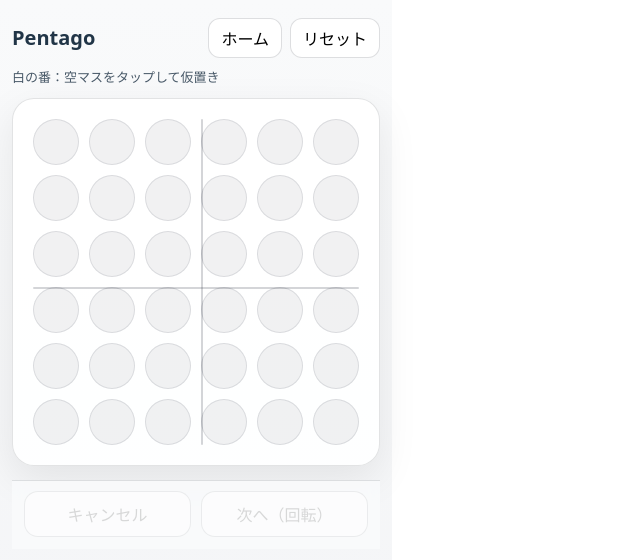
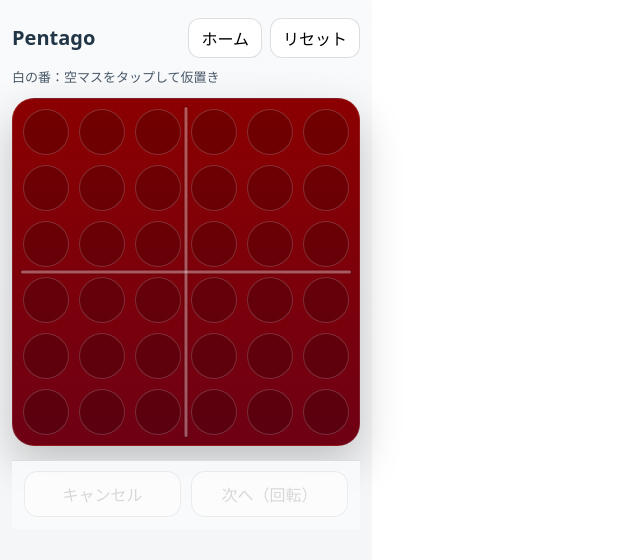
Before and after one commit to ykatoh1024-jpg/pentago-web, a React (Vite) app: page / in a window 1280 px wide. Both pictures are taken after a click on the button "友達と対戦". Shown: the top 560 px of the page, without its empty margins (0-640 px from the left). Built offline with nearby package versions, Linux system fonts and the light colour scheme.

Commit message:
Make board deep crimson and align quadrant divider lines

```diff
--- a/src/Board.tsx
+++ b/src/Board.tsx
@@ -28,65 +28,91 @@ export default function Board({
 }: Props) {
   const GAP = 10;
   const CELL = 46;
+  const PAD = 10;
+
+  // 盤面の“実寸”（グリッド部分）
+  const GRID_W = CELL * 6 + GAP * 5;
+  const GRID_H = CELL * 6 + GAP * 5;
+
+  // 3×3と3×3の境界（真ん中の“ギャップ”の中央）
+  const MID_X = CELL * 3 + GAP * 2 + GAP / 2;
+  const MID_Y = CELL * 3 + GAP * 2 + GAP / 2;
 
   const isRotate = phase === "rotate";
+
+  // 深紅（ボード色）
+  const BOARD_COLOR = "#8B0000"; // DarkRed: 深紅寄り
+  const LINE_COLOR = "rgba(255,255,255,0.35)"; // 分割線（白寄りで見やすく）
+  const HOLE_BG = "rgba(0,0,0,0.18)"; // マス（くぼみ）
+  const HOLE_BORDER = "rgba(255,255,255,0.18)";
 
   return (
     <div
       style={{
         width: "100%",
-        background: "rgba(255,255,255,0.9)",
-        border: "1px solid rgba(17,24,39,0.12)",
         borderRadius: 22,
-        padding: 14,
-        boxShadow: "0 14px 40px rgba(0,0,0,0.08)",
+        padding: PAD,
         boxSizing: "border-box",
+        background: `linear-gradient(180deg, ${BOARD_COLOR}, #6e0014)`,
+        border: "1px solid rgba(255,255,255,0.10)",
+        boxShadow: "0 18px 44px rgba(0,0,0,0.22)",
       }}
     >
+      {/* グリッドの“実寸”を固定して、線の位置計算をブレさせない */}
       <div
         style={{
+          width: GRID_W,
+          height: GRID_H,
+          margin: "0 auto",
           position: "relative",
+          userSelect: "none",
+          touchAction: "manipulation",
+        }}
+      >
+        {/* 4分割線（縦） */}
+        <div
+          aria-hidden
+          style={{
+            position: "absolute",
+            top: -2,
+            bottom: -2,
+            left: MID_X,
+            width: 3,
+            transform: "translateX(-1.5px)",
+            background: LINE_COLOR,
+            borderRadius: 999,
+            pointerEvents: "none",
+            boxShadow: "0 0 0 1px rgba(0,0,0,0.18)",
+          }}
+        />
+        {/* 4分割線（横） */}
+        <div
+          aria-hidden
+          style={{
+            position: "absolute",
+            left: -2,
+            right: -2,
+            top: MID_Y,
+            height: 3,
+            transform: "translateY(-1.5px)",
+            background: LINE_COLOR,
+            borderRadius: 999,
+            pointerEvents: "none",
+            boxShadow: "0 0 0 1px rgba(0,0,0,0.18)",
+          }}
+        />
+
+        {/* 盤面セル */}
+        <div
+          style={{
+            position: "absolute",
+            inset: 0,
             display: "grid",
             gridTemplateColumns: `repeat(6, ${CELL}px)`,
             gridTemplateRows: `repeat(6, ${CELL}px)`,
             gap: GAP,
-          justifyContent: "center",
-          padding: 6,
-          userSelect: "none",
-          touchAction: "manipulation",
           }}
         >
-        {/* 象限境界線（縦） */}
-        <div
-          aria-hidden
-          style={{
-            position: "absolute",
-            top: 6,
-            bottom: 6,
-            left: "50%",
-            width: 2,
-            background: "rgba(17,24,39,0.18)",
-            transform: `translateX(${GAP / 2}px)`,
-            borderRadius: 999,
-            pointerEvents: "none",
-          }}
-        />
-        {/* 象限境界線（横） */}
-        <div
-          aria-hidden
-          style={{
-            position: "absolute",
-            left: 6,
-            right: 6,
-            top: "50%",
-            height: 2,
-            background: "rgba(17,24,39,0.18)",
-            transform: `translateY(${GAP / 2}px)`,
-            borderRadius: 999,
-            pointerEvents: "none",
-          }}
-        />
-
           {board.map((row, y) =>
             row.map((v, x) => {
               const q = quadrantFromCell(x, y);
@@ -94,11 +120,6 @@ export default function Board({
 
               const isPending = pendingMove && pendingMove.x === x && pendingMove.y === y;
               const renderVal: CellValue = isPending ? turn : v;
-
-            const outline = isSelectedQ ? "2px solid rgba(99,102,241,0.55)" : "none";
-
-            const canInteract =
-              !renderVal && (!isRotate || !!onSelectQuadrant); // rotateなら象限選択、placeなら置く
 
               return (
                 <div
@@ -116,15 +137,14 @@ export default function Board({
                     width: CELL,
                     height: CELL,
                     borderRadius: 999,
-                  background: isSelectedQ ? "rgba(99,102,241,0.12)" : "rgba(17,24,39,0.06)",
-                  border: isSelectedQ ? "2px solid rgba(99,102,241,0.35)" : "1px solid rgba(17,24,39,0.10)",
+                    background: isSelectedQ ? "rgba(255,255,255,0.12)" : HOLE_BG,
+                    border: isSelectedQ ? "2px solid rgba(255,255,255,0.42)" : `1px solid ${HOLE_BORDER}`,
                     boxSizing: "border-box",
                     position: "relative",
                     cursor: "pointer",
-                  outline,
+                    outline: isSelectedQ ? "2px solid rgba(0,0,0,0.25)" : "none",
                     outlineOffset: 2,
-                  transition: "transform 0.06s ease, background 0.12s ease, border 0.12s ease",
-                  transform: canInteract ? "scale(1)" : "scale(1)",
+                    transition: "background 0.12s ease, border 0.12s ease",
                   }}
                 >
                   {/* 石（または仮置き） */}
@@ -138,14 +158,14 @@ export default function Board({
                         background: renderVal === "white" ? "white" : "#111827",
                         boxShadow:
                           renderVal === "white"
-                          ? "0 10px 18px rgba(0,0,0,0.14), inset 0 0 0 1px rgba(17,24,39,0.18)"
-                          : "0 10px 18px rgba(0,0,0,0.22), inset 0 0 0 1px rgba(255,255,255,0.10)",
-                      opacity: isPending ? 0.75 : 1,
+                            ? "0 10px 18px rgba(0,0,0,0.22), inset 0 0 0 1px rgba(17,24,39,0.22)"
+                            : "0 10px 18px rgba(0,0,0,0.30), inset 0 0 0 1px rgba(255,255,255,0.12)",
+                        opacity: isPending ? 0.78 : 1,
                       }}
                     />
                   )}
 
-                {/* 仮置きのリング（place中の pendingMove を分かりやすく） */}
+                  {/* 仮置きリング */}
                   {isPending && (
                     <div
                       aria-hidden
@@ -153,8 +173,8 @@ export default function Board({
                         position: "absolute",
                         inset: 3,
                         borderRadius: 999,
-                      border: "2px dashed rgba(99,102,241,0.75)",
-                      boxShadow: "0 0 0 3px rgba(99,102,241,0.10)",
+                        border: "2px dashed rgba(255,255,255,0.70)",
+                        boxShadow: "0 0 0 3px rgba(255,255,255,0.12)",
                         pointerEvents: "none",
                       }}
                     />
@@ -164,10 +184,10 @@ export default function Board({
             })
           )}
         </div>
+      </div>
 
-      {/* 小さな補助表示（身内ならこの程度でOK） */}
       {phase === "rotate" && (
-        <div style={{ marginTop: 10, fontSize: 12, opacity: 0.72 }}>
+        <div style={{ marginTop: 10, fontSize: 12, opacity: 0.85, color: "rgba(255,255,255,0.86)" }}>
           象限：{["左上", "右上", "左下", "右下"][selectedQuadrant]}（盤面タップで切替）
         </div>
       )}
```
Lines whose indentation alone changed are shown as unchanged.
